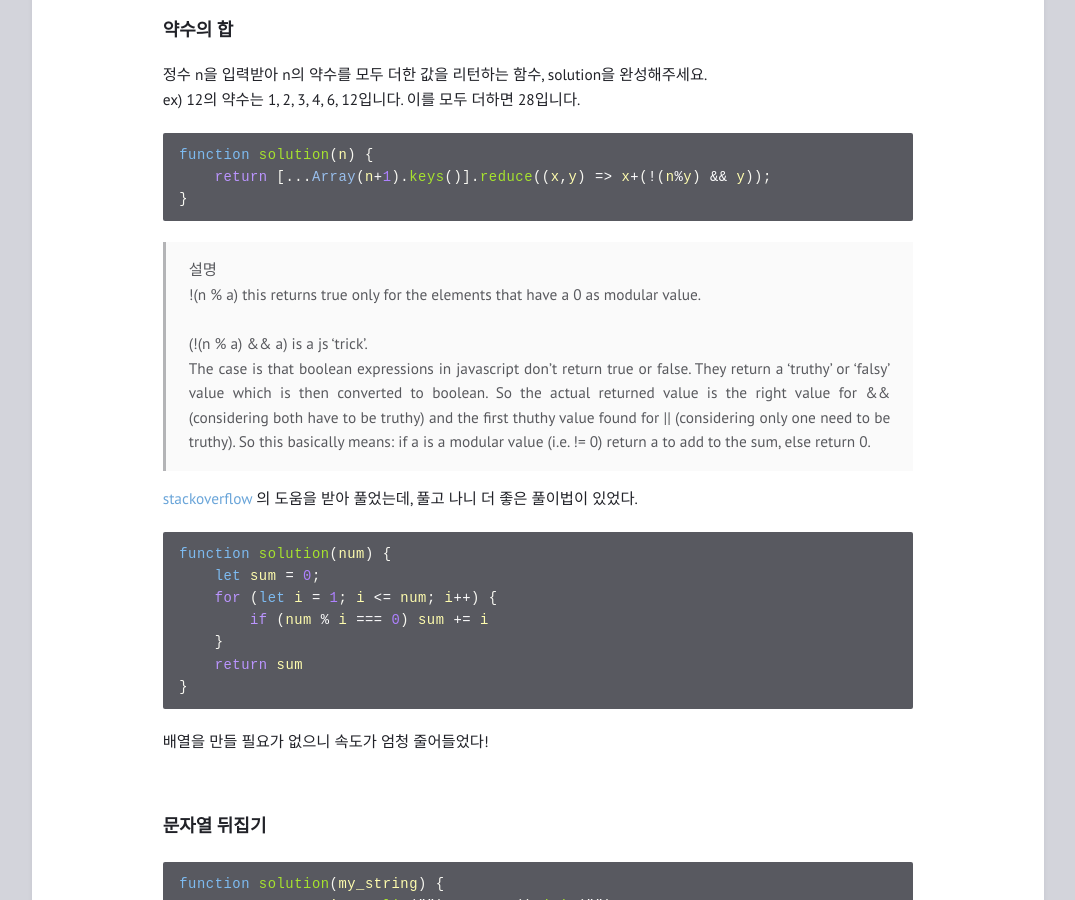
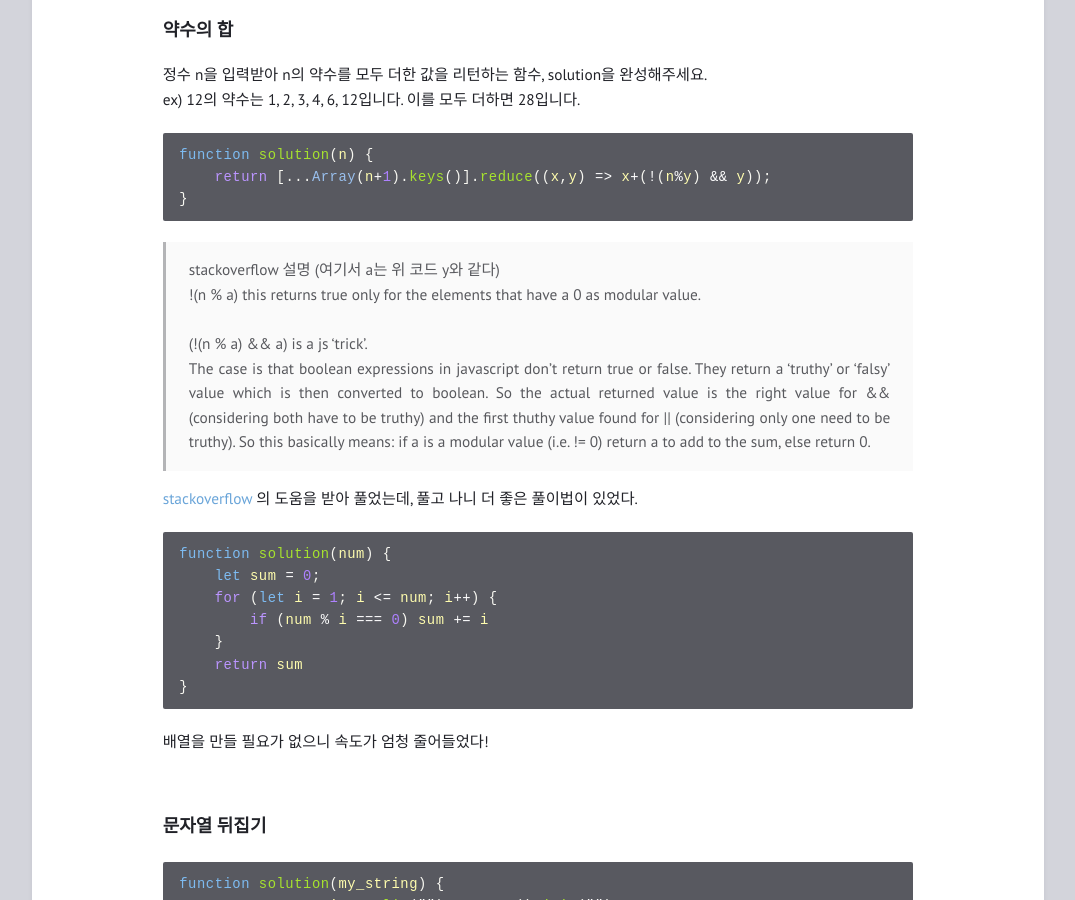
Before and after one commit to feb-dain/feb-dain.github.io, a Jekyll site: the page built from _posts/2022-10-16-ternary-operator-and-ascending-order-and-sum-of-divisors-etc.md, in a window 1280 px wide and 900 px high, scrolled down 1593 px. Shown: the whole window, without its empty margins (102-1177 px from the left). Built offline with Jekyll 4.4.1, drawn with Linux system fonts in a browser that asks for light colours; comment, search, counter and statistics services are not loaded.

Commit message:
Update 2022-10-16-ternary-operator-and-ascending-order-and-sum-of-divisors-etc.md

````diff
--- a/_posts/2022-10-16-ternary-operator-and-ascending-order-and-sum-of-divisors-etc.md
+++ b/_posts/2022-10-16-ternary-operator-and-ascending-order-and-sum-of-divisors-etc.md
@@ -89,7 +89,7 @@ function solution(n) {
     return [...Array(n+1).keys()].reduce((x,y) => x+(!(n%y) && y));
 }
 ```
->설명<br>
+>stackoverflow 설명 (여기서 a는 위 코드 y와 같다)<br>
 >!(n % a) this returns true only for the elements that have a 0 as modular value.<br><br>
 (!(n % a) && a) is a js 'trick'.<br>
 The case is that boolean expressions in javascript don't return true or false.
````
